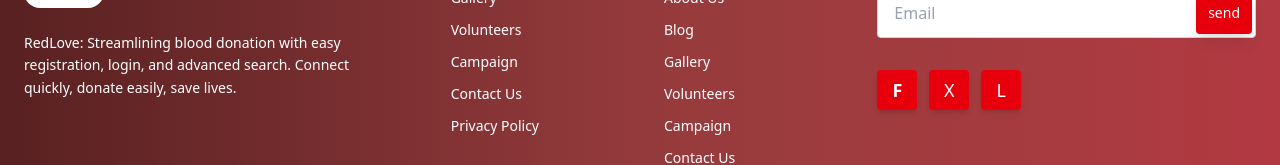
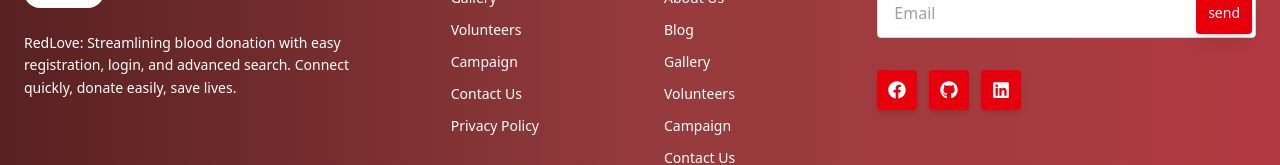
Before and after one commit to sohebakhter/blood-donation-client, a React (Vite) app: page / in a window 1280 px wide. Shown: the part 2214-2379 px from the top of the page. Built offline with nearby package versions, Linux system fonts and the light colour scheme; no server answers.

Commit message:
added readme file

```diff
--- a/src/Components/Footer.jsx
+++ b/src/Components/Footer.jsx
@@ -1,5 +1,7 @@
 import React from "react";
 import logo from "../assets/logo.jpg";
+import { FaFacebook, FaGithub, FaLinkedin } from "react-icons/fa";
+import { Link } from "react-router";
 
 const Footer = () => {
   return (
@@ -82,12 +84,13 @@ const Footer = () => {
             </h3>
             <ul className="space-y-3 text-sm">
               <li>
-                <a
+                <Link
+                  to="/about"
                   className="hover:text-primary hover:pl-1 transition-all duration-300 block"
                   href="#"
                 >
                   About Us
-                </a>
+                </Link>
               </li>
               <li>
                 <a
@@ -152,24 +155,36 @@ const Footer = () => {
               </button>
             </form>
             <div className="flex items-center space-x-3 pt-2">
-              <a
+              <Link
+                to="https://www.facebook.com/realsohebakhter"
+                target="_blank"
                 className="w-10 h-10 bg-red-600 text-white rounded flex items-center justify-center transition-transform transform hover:-translate-y-1 shadow-md"
                 href="#"
               >
-                <span className="font-bold text-lg">F</span>
-              </a>
-              <a
+                <span className="font-bold text-lg">
+                  <FaFacebook />
+                </span>
+              </Link>
+              <Link
+                to="https://github.com/sohebakhter"
+                target="_blank"
                 className="w-10 h-10  bg-red-600 text-white rounded flex items-center justify-center transition-transform transform hover:-translate-y-1 shadow-md"
                 href="#"
               >
-                <span className="material-icons text-lg">X</span>
-              </a>
-              <a
+                <span className="material-icons text-lg">
+                  <FaGithub />
+                </span>
+              </Link>
+              <Link
+                to="https://www.linkedin.com/in/soheb-akhter"
+                target="_blank"
                 className="w-10 h-10 bg-red-600 text-white rounded flex items-center justify-center transition-transform transform hover:-translate-y-1 shadow-md"
                 href="#"
               >
-                <span className="material-icons text-lg">L</span>
-              </a>
+                <span className="material-icons text-lg">
+                  <FaLinkedin />
+                </span>
+              </Link>
             </div>
           </div>
         </div>
--- a/src/Pages/Dashboard/DonationRequestDetails.jsx
+++ b/src/Pages/Dashboard/DonationRequestDetails.jsx
@@ -4,6 +4,7 @@ import { useParams } from "react-router";
 import useAxiosSecure from "../../Hooks/useAxiosSecure";
 import useAuth from "../../Hooks/useAuth";
 import { toast } from "react-toastify";
+import Loading from "../../Components/Loading";
 
 const DonationRequestDetails = () => {
   const { id } = useParams();
@@ -11,7 +12,7 @@ const DonationRequestDetails = () => {
   const { user } = useAuth();
   const openModal = useRef();
 
-  const { data, refetch } = useQuery({
+  const { data, refetch, isLoading } = useQuery({
     queryKey: ["donation-details", id],
     queryFn: async () => {
       const res = await axiosSecure.get(`/donation-requests/${id}`);
@@ -32,7 +33,9 @@ const DonationRequestDetails = () => {
       }
     });
   };
-
+  if (isLoading) {
+    return <Loading></Loading>;
+  }
   return (
     <div className=" mx-auto px-4 py-6">
       {/* Title */}
```
Also changed, not shown: 1 other file (tests, documents, lock files or other folders).
